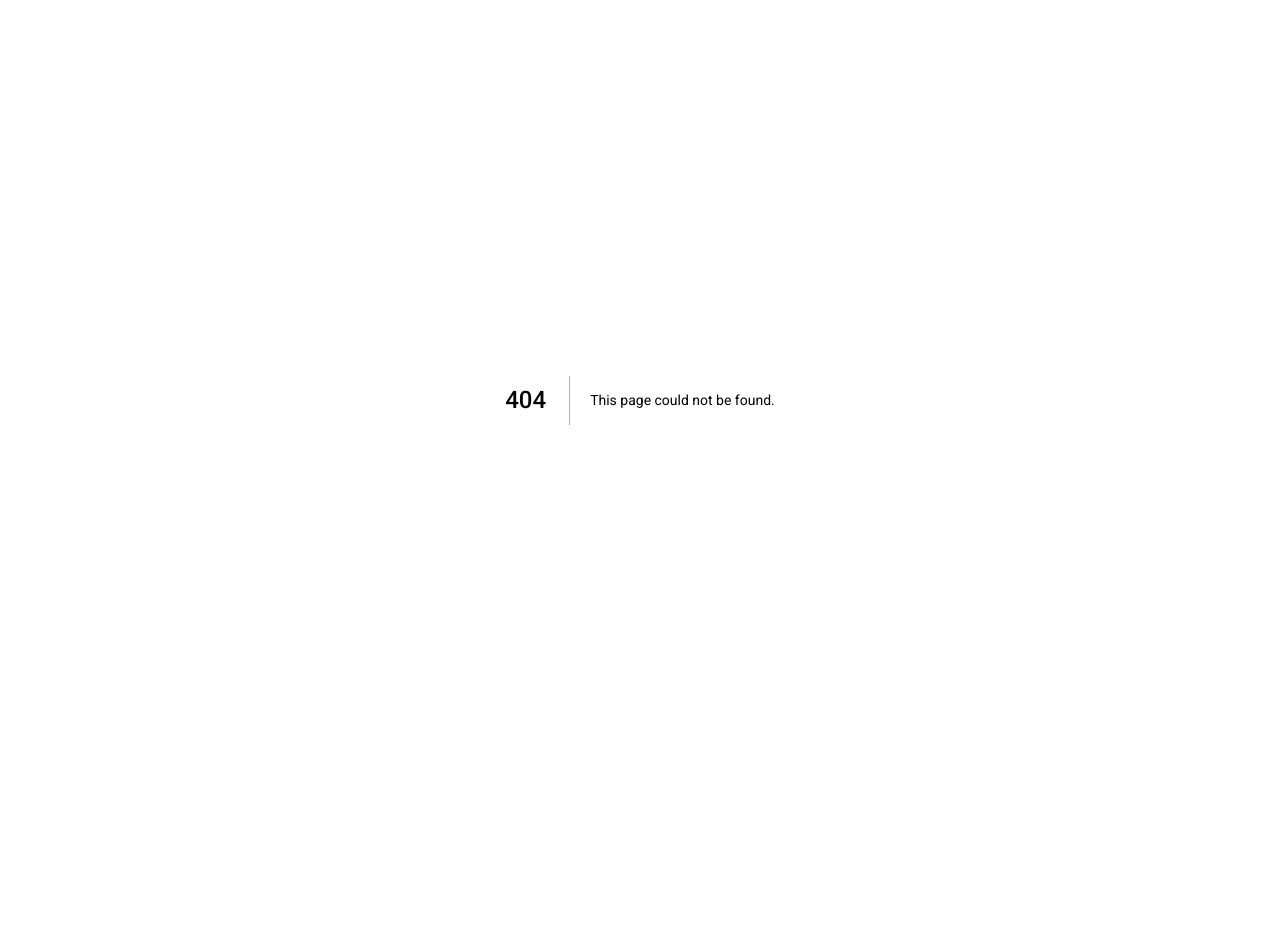
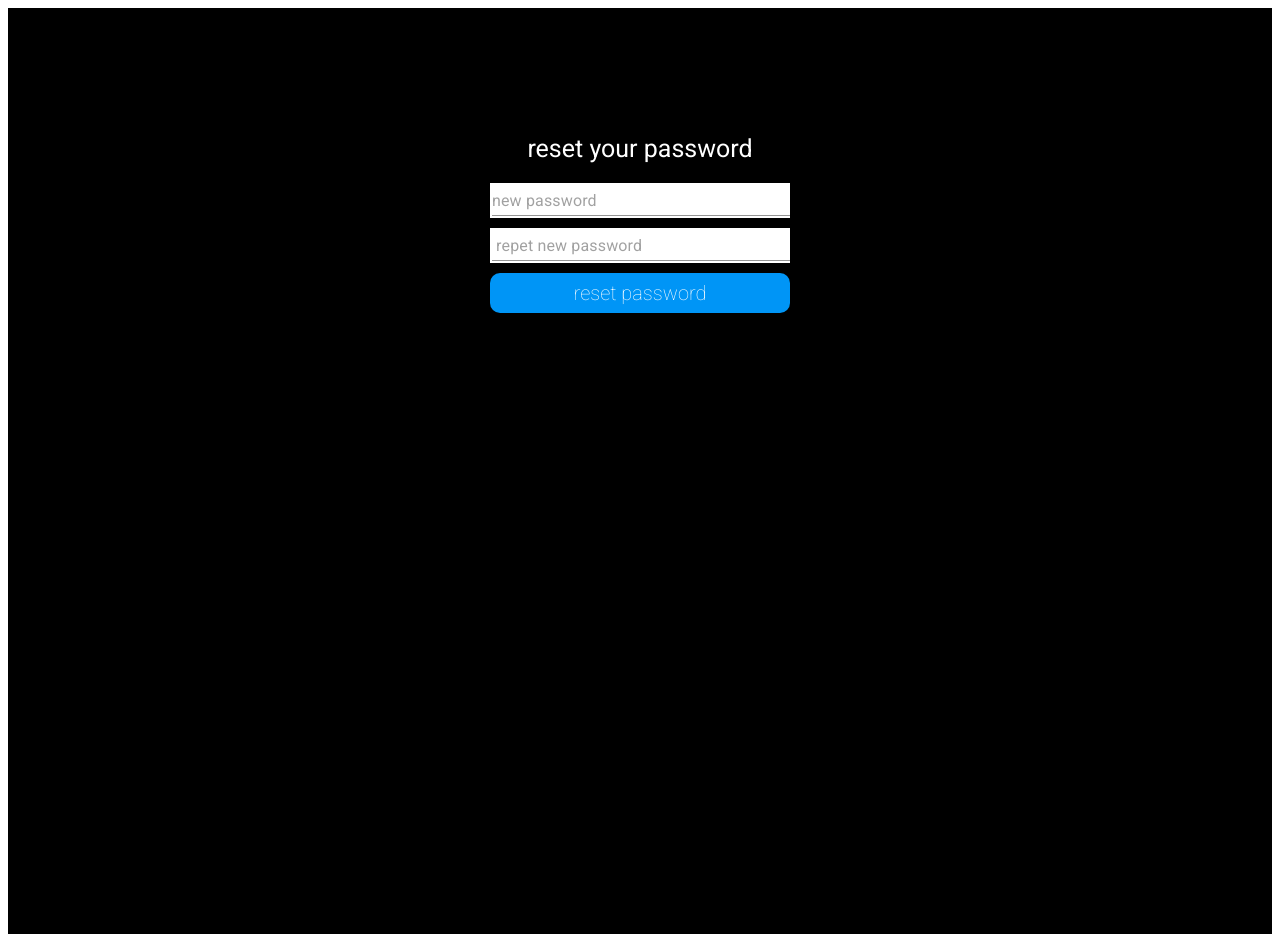
Before and after one commit to hro-maker/instagram-next-client, a Next.js app: page /password/1/1 in a window 1280 px wide. Before the commit this address had no page. Before the commit the page ends 800 px from the top, so only its background shows below. Built offline with nearby package versions, Linux system fonts and the light colour scheme.

Commit message:
reset password

```diff
--- a/interfaces/components/index.ts
+++ b/interfaces/components/index.ts
@@ -8,12 +8,14 @@ export interface error {
     name?:string
     surename?:string
     code?:string
+    confirm?:string
 }
 export interface valuess{
     email?:string
     password?:string
     name?:string
     surename?:string
+    confirm?:string
 }
 export const loginvalues={
     email:"",
--- /dev/null
+++ b/pages/password/[id]/[code].tsx
@@ -0,0 +1,42 @@
+import { useRouter } from 'next/dist/client/router';
+import React from 'react';
+import SignupForm from '../../../components/SignupForm';
+import { error, valuess } from '../../../interfaces/components';
+const resetvalidate=(values:valuess)=>{
+    const errors: error = {} as error;
+    if(!values.password || values.password.trim().length <6 ){
+                errors.password="pasword min length is 6"
+    }
+    if(values.confirm !== values.password){
+        errors.confirm="passwords must be equal"
+    }
+    return errors
+}
+const Resetpassword = () => {
+    const onSubmit=(values:valuess)=>{
+            console.log(values)
+    }
+    const resetvalues={
+        password:"",
+        confirm:""
+    }
+    const resetlabels={
+        password:"new password",
+        confirm:" repet new password"
+    }
+    const types={
+        password:"password",
+        confirm:"password"
+    }
+    const router=useRouter()
+    // console.log(router.query)
+    return (
+        <div className="reset_form">
+            reset your password
+             <SignupForm type={types}  onSubmit={onSubmit} btn="reset password" validatee={resetvalidate}
+             values={resetvalues} labels={resetlabels} />
+        </div>
+    );
+}
+
+export default Resetpassword;
--- a/styles/signup.scss
+++ b/styles/signup.scss
@@ -38,3 +38,20 @@
         background: url('../static/images/login/icon-camera-512.png')center/cover no-repeat;
     }
 }
+.reset_form{
+    background-color: black;
+    width: 100%;
+    height: 100vh;
+    display: flex;
+    align-items: center;
+    flex-direction: column;
+    padding-top: 10%;
+    font-size: 25px;
+    color: white;
+    >form{
+        margin-top: 20px;
+        >div{
+            background-color: white;
+        }
+    }
+}
```
Also changed, not shown: components/confirmemail.tsx (+9 -3 lines), components/forgotpassword.tsx (+9 -2 lines), utiles/userapi.ts (+16 -3 lines).
